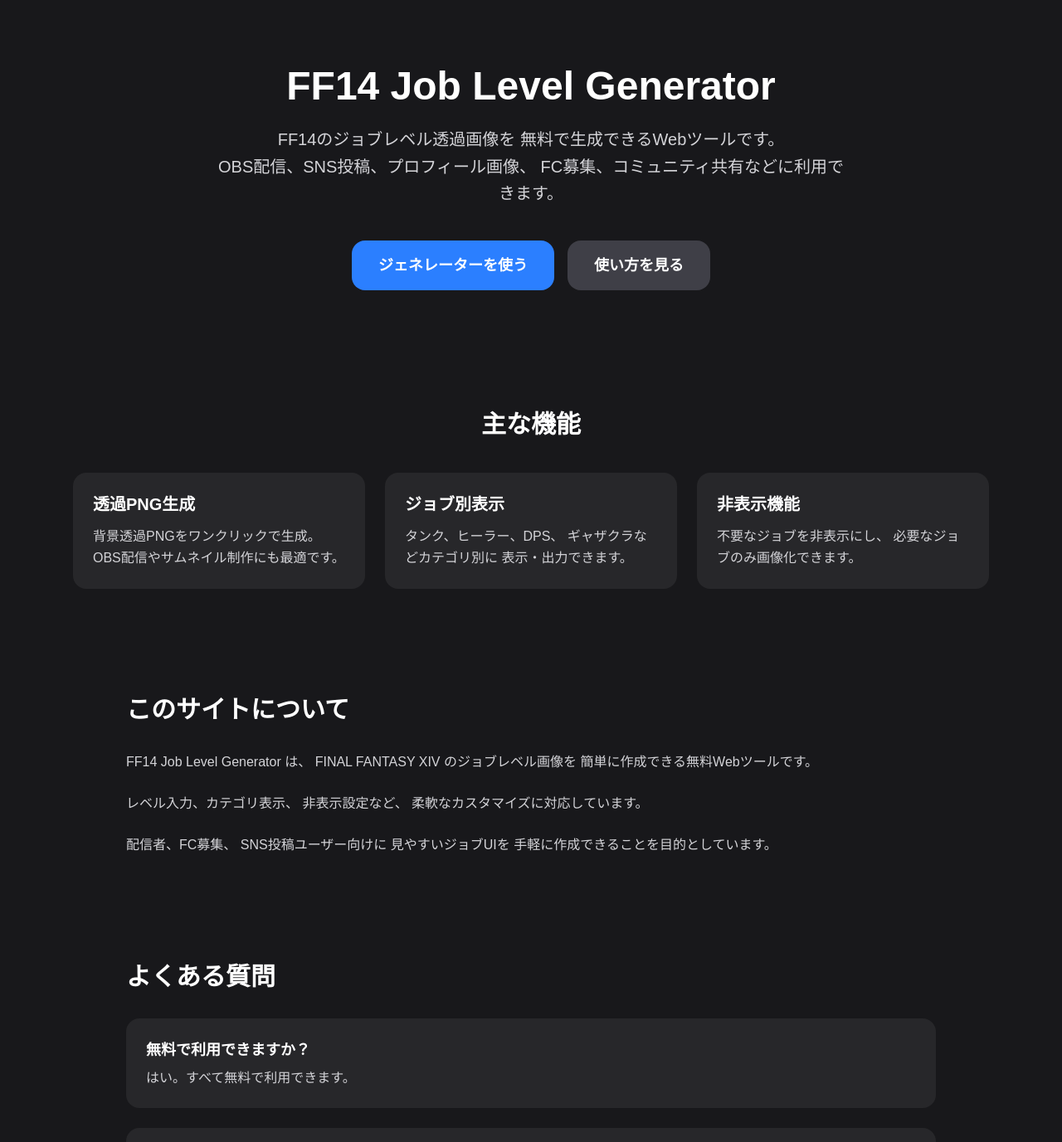
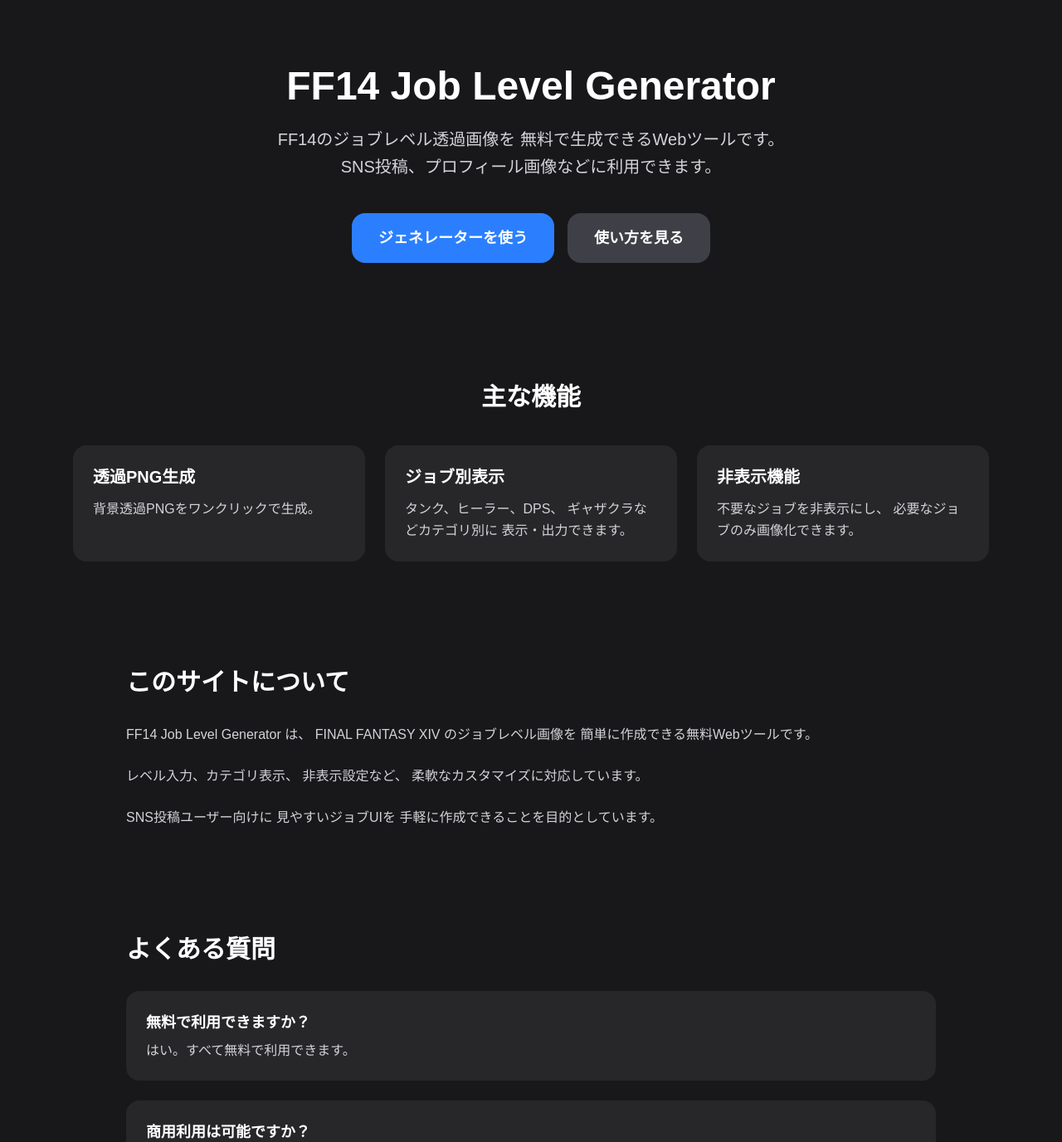
Before and after one commit to DahliaVi-s2/ff14-ui-generator, a Next.js app: page / in a window 1280 px wide. Shown: the top 1377 px of the page at 83% size. Built offline with nearby package versions, Linux system fonts and the light colour scheme.

Commit message:
fix generator button

```diff
--- a/app/page.tsx
+++ b/app/page.tsx
@@ -17,14 +17,13 @@
           FF14のジョブレベル透過画像を
           無料で生成できるWebツールです。
           <br />
-          OBS配信、SNS投稿、プロフィール画像、
-          FC募集、コミュニティ共有などに利用できます。
+          SNS投稿、プロフィール画像などに利用できます。
         </p>
 
         <div className="flex flex-wrap justify-center gap-4 mt-10">
 
           <Link
-            href="/generator"
+  href="/"
   className="
     bg-blue-500
     hover:bg-blue-400
@@ -75,7 +74,7 @@
 
             <p className="text-zinc-300 leading-relaxed">
               背景透過PNGをワンクリックで生成。
-              OBS配信やサムネイル制作にも最適です。
+
             </p>
           </div>
 
@@ -128,7 +127,6 @@
           </p>
 
           <p>
-            配信者、FC募集、
             SNS投稿ユーザー向けに
             見やすいジョブUIを
             手軽に作成できることを目的としています。
```
Lines whose indentation alone changed are shown as unchanged.
